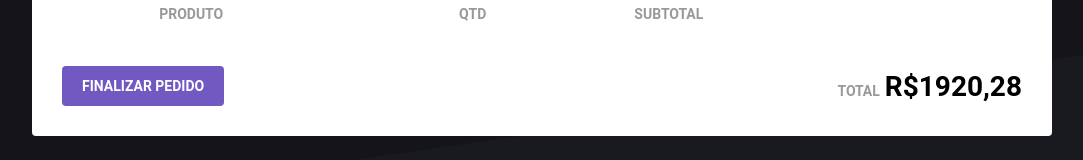
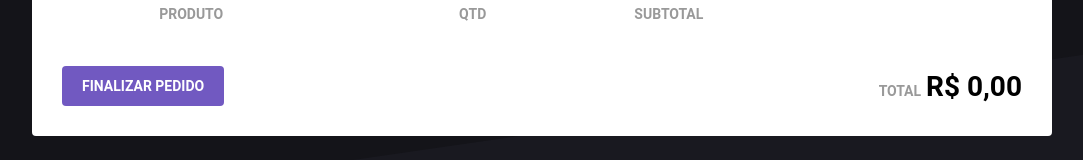
Before and after one commit to D1D1O/Redux-ecommerce, a React (Create React App) app: page /cart in a window 1280 px wide. Shown: the part 177-337 px from the top of the page, without its empty margins (98-1181 px from the left). Built offline with nearby package versions, Linux system fonts and the light colour scheme.

Commit message:
Calculando totais

```diff
--- a/src/pages/Cart/index.js
+++ b/src/pages/Cart/index.js
@@ -6,11 +6,13 @@
           MdDelete
         } from 'react-icons/md'
 
+import { formatPrice } from '../../util/format';
+
 import * as CartActions from '../../store/modules/cart/actions';
 
 import { Container,ProductTable,Total } from './styles';
 
-function Cart({cart, removeFromCart, updateAmount}) {
+function Cart({cart,total, removeFromCart, updateAmount}) {
   function increment(product){
     updateAmount(product.id, product.amount + 1);
   }
@@ -55,7 +57,7 @@
               </div>
             </td>
             <td>
-              <strong>R$258,80</strong>
+              <strong> {product.subtotal} </strong>
             </td>
             <td>
               <button
@@ -81,7 +83,7 @@
 
         <Total>
           <span> TOTAL </span>
-          <strong>R$1920,28</strong>
+          <strong> {total} </strong>
         </Total>
 
       </footer>
@@ -92,11 +94,18 @@
 }
 
 const mapStatetoprops = state =>({
-  cart: state.cart,
+  cart: state.cart.map(product => ({
+    ...product,
+    subtotal:formatPrice(product.price * product.amount),
+  })),
+  total: formatPrice(state.cart.reduce((total,product)=>{
+    return total + product.price * product.amount;
+  },0))
 });
 
-const mapDispatchToProps = dispatch =>
-bindActionCreators(CartActions,dispatch);
+const mapDispatchToProps = dispatch => bindActionCreators(CartActions,dispatch);
+
+
 
 
 export default connect(mapStatetoprops,mapDispatchToProps)(Cart);
```
